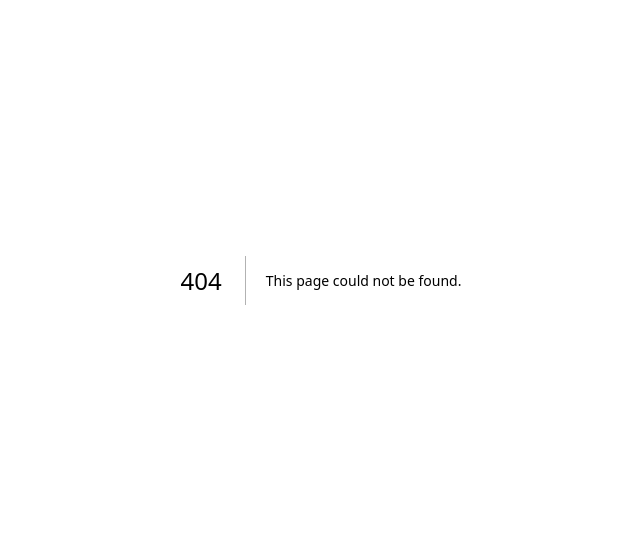
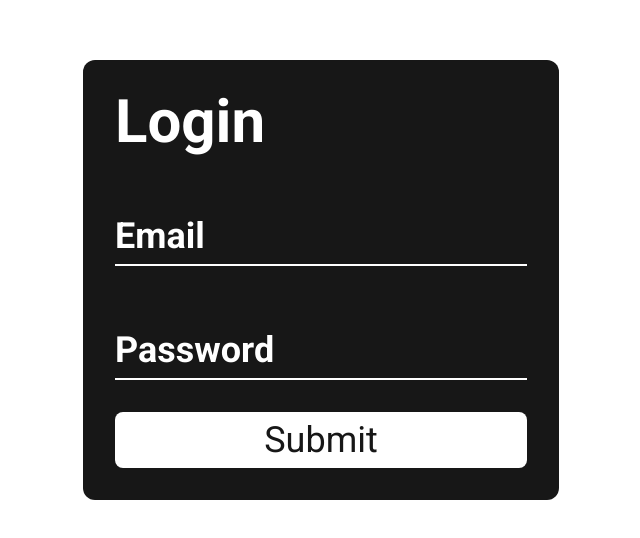
Before and after one commit to 2chanhaeng/50projects50days, a Next.js app: page /08 in a window 1280 px wide. Before the commit this address had no page. Shown: the part 120-658 px from the top of the page, without its empty margins (319-959 px from the left). Built offline with nearby package versions, Linux system fonts and the light colour scheme.

Commit message:
define Day08 page

```diff
--- /dev/null
+++ b/app/08/page.tsx
@@ -0,0 +1,15 @@
+import WaveButton from "./components/WaveButton";
+import WaveInput from "./components/WaveInput";
+
+export default async function Day08() {
+  return (
+    <main className="h-screen flex flex-col justify-center items-center">
+      <form className="p-8 rounded-xl flex flex-col justify-center gap-8 items-stretch bg-foreground text-background text-4xl">
+        <h1 className="text-6xl font-bold">Login</h1>
+        <WaveInput name="email" label="Email" type="email" />
+        <WaveInput name="password" label="Password" type="password" />
+        <WaveButton content="Submit" />
+      </form>
+    </main>
+  );
+}
```
